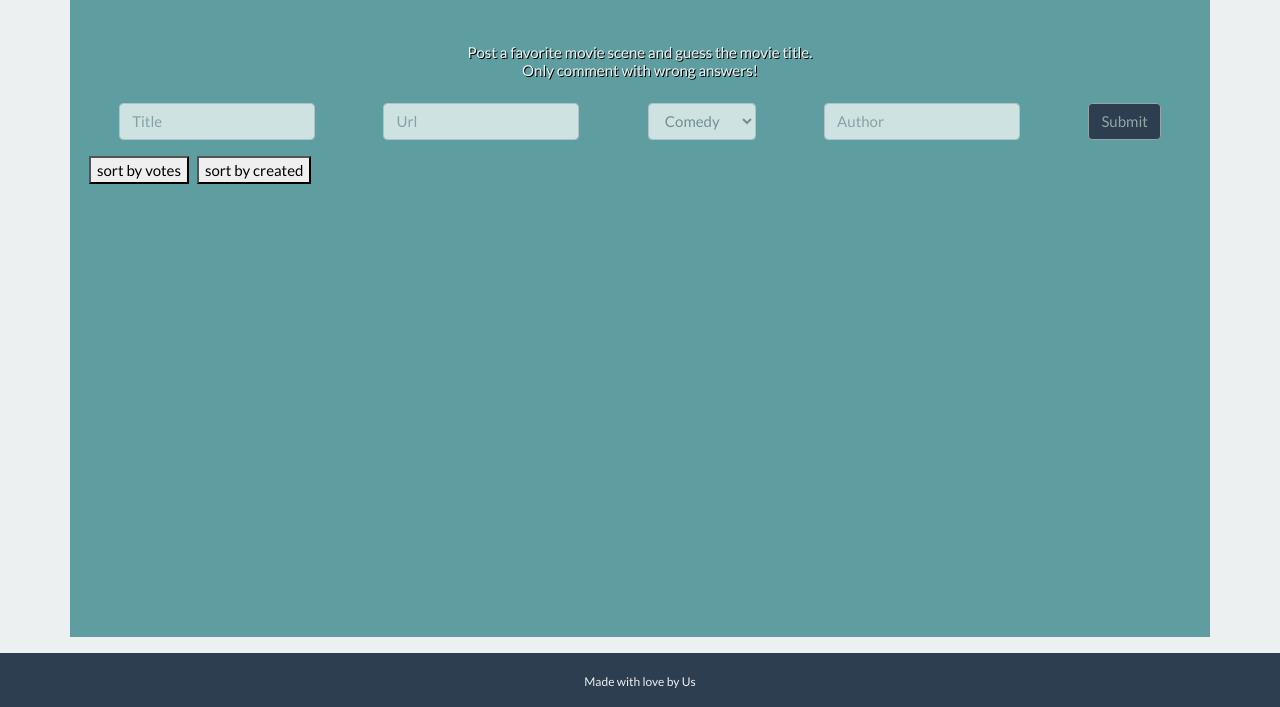
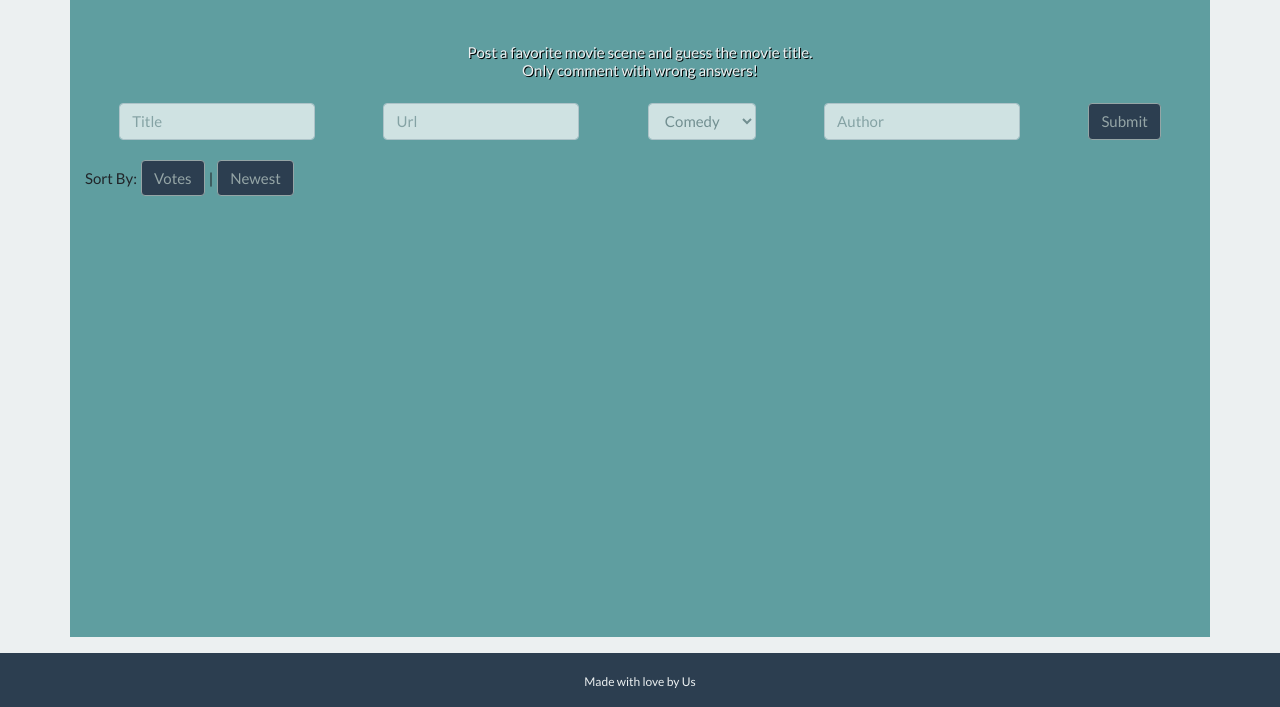
Before and after one commit to TroyFuhriman/hackathon-1, a website with bundled scripts: page front-end/index.html in a window 1280 px wide. Shown: the part 93-800 px from the top of the page. Built offline with nearby package versions, Linux system fonts and the light colour scheme; no server answers.

Commit message:
added and styled sort buttons

```diff
--- a/front-end/index.html
+++ b/front-end/index.html
@@ -71,9 +71,13 @@
     </div>
     <!-- END OF FORM ROW -->
     <div class="row">
-      <div class="col-4 d-flex ">
-        <button class="mx-1" onclick="app.postsController.sortVotes()">sort by votes</button>
-        <button class="mx-1" onclick="app.postsController.sortCreated()">sort by created</button>
+      <div class="col-4 d-flex align-items-center">
+        <span>Sort By:</span>
+        <button class="m-1 btn btn-outline-secondary btn-primary"
+          onclick="app.postsController.sortVotes()">Votes</button>
+        <span>|</span>
+        <button class="m-1 btn btn-outline-secondary btn-primary"
+          onclick="app.postsController.sortCreated()">Newest</button>
       </div>
     </div>
 
```
